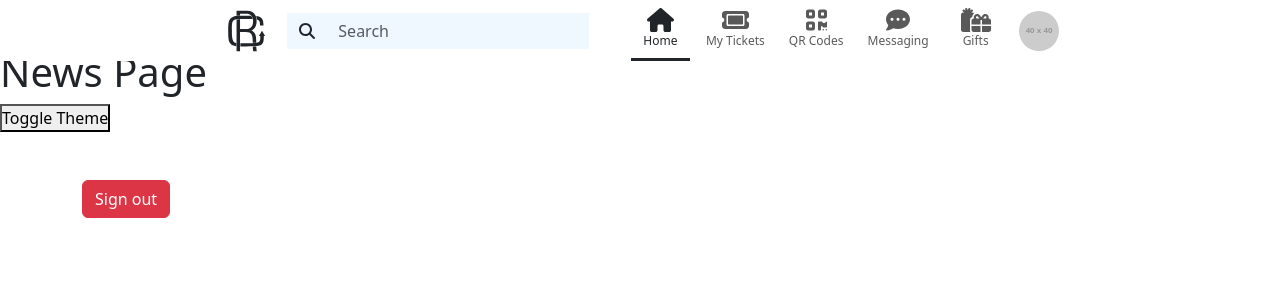
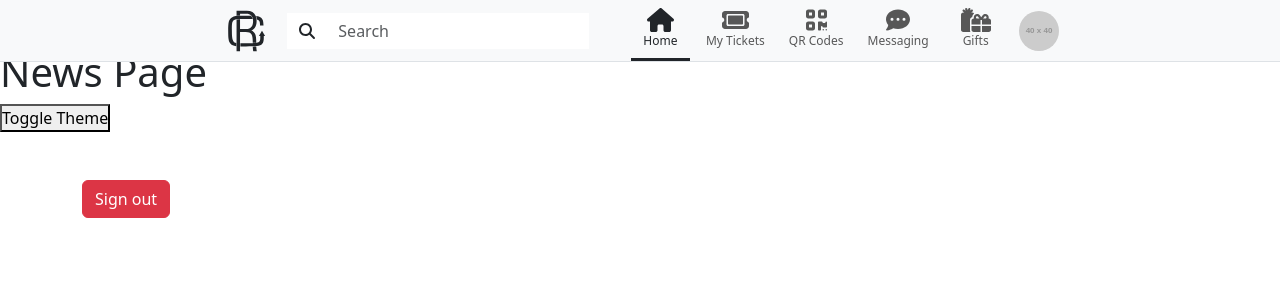
Before and after one commit to mjza/mra-web-app, a React (Create React App) app: page /feed in a window 1280 px wide. Shown: the top 300 px of the page. Built offline with nearby package versions, Linux system fonts and the light colour scheme; sample sign-in values are in the browser's storage.

Commit message:
Fix the search button bg color on dark theme

```diff
--- a/src/components/layout/public/FooterNavbar.js
+++ b/src/components/layout/public/FooterNavbar.js
@@ -23,7 +23,7 @@ const FooterNavbar = () => {
     const bgColor = theme === 'light' ? 'white' : '';
 
     return (
-        <Navbar bg={bgColor} fixed="bottom" className={`d-block d-md-none py-0 ${navbarClass}`}>
+        <Navbar bg={bgColor} fixed="bottom" className={`d-block d-md-none py-0 border-top ${navbarClass}`}>
             <Nav className="d-flex justify-content-around mw-100 text-center">
                 {[
                     { href: "/news", icon: faNewspaper, text: "News" },
--- a/src/components/layout/users/FooterNavbar.js
+++ b/src/components/layout/users/FooterNavbar.js
@@ -20,10 +20,9 @@ const FooterNavbar = () => {
     const activeLinkClass = `border-top border-3 ${theme === 'light' ? 'border-dark text-dark' : 'border-light text-light'}`;
     const inactiveLinkClass = `border-top border-3 ${theme === 'dark' ? 'border-dark' : 'border-light'}`;
     const navbarClass = theme === 'dark' ? 'navbar-dark bg-dark' : 'navbar-light bg-light';
-    const bgColor = theme === 'light' ? 'white' : '';
 
     return (
-        <Navbar bg={bgColor} fixed="bottom" className={`d-block d-md-none py-0 ${navbarClass}`}>
+        <Navbar fixed="bottom" className={`d-block d-md-none py-0 border-top  ${navbarClass}`}>
             <Nav className="d-flex justify-content-around w-100 text-center">
                 {[
                     { href: "/feed", icon: faHome, text: "Home" },
--- a/src/components/layout/users/HeaderNavbar.js
+++ b/src/components/layout/users/HeaderNavbar.js
@@ -30,11 +30,10 @@ const HeaderNavbar = () => {
   const activeLinkClass = `border-bottom border-3 ${theme === 'light' ? 'border-dark text-dark' : 'border-light text-light'}`;
   const navbarClass = theme === 'dark' ? 'navbar-dark bg-dark' : 'navbar-light bg-light';
   const iconColor = theme === 'dark' ? '#F8F9FA' : '#212529';
-  const bgColor = theme === 'light' ? 'white' : '';
 
   return (
     <>
-      <Navbar bg={bgColor} fixed="top" className={`global-nav py-0 ${navbarClass}`}>
+      <Navbar fixed="top" className={`global-nav py-0 border-bottom ${navbarClass}`}>
         <Container fluid>
           <Row className="w-100 p-0 m-0">
             <Col xs={0} sm={1} md={1} lg={2} xl={2} xxl={3}></Col>
--- a/src/components/layout/users/scss/Navbar.scss
+++ b/src/components/layout/users/scss/Navbar.scss
@@ -5,25 +5,36 @@
 @import "bootstrap/scss/bootstrap";
 
 .search-input-group {
-  background-color: aliceblue;
-
-  // Scoped modifications when the input group is focused
-  &.input-group-focused {
-    background-color: $white;
-    border: 2px solid #80bdff;
-    outline: none;
-    box-shadow: 0 0 0 0.1rem rgba(0, 123, 255, 0.25);
-  }
-
-  // Styles for form-control and input-group-text within the search input group
+  // Default styles that are not dependent on the theme
   .form-control,
   .input-group-text {
     border: none;
     background-color: transparent;
   }
 
-  // Additional focus styles for form-control
   .form-control:focus {
+    background-color: transparent;
     box-shadow: none;
   }
+
+  // Conditional theme styling
+  html[data-bs-theme='light'] & {
+    background-color: #fff;
+
+    &.input-group-focused {
+      border: 2px solid #80bdff;
+      outline: none;
+      box-shadow: 0 0 0 0.1rem rgba(0, 123, 255, 0.25);
+    }
+  }
+
+  html[data-bs-theme='dark'] & {
+    background-color: #333;
+
+    &.input-group-focused {
+      border: 2px solid #505050;
+      outline: none;
+      box-shadow: 0 0 0 0.1rem rgba(255, 255, 255, 0.25);  // Lighter shadow for better visibility in dark mode
+    }
+  }
 }
--- a/src/contexts/ThemeContext.js
+++ b/src/contexts/ThemeContext.js
@@ -13,7 +13,6 @@ export function ThemeProvider({ children }) {
   useEffect(() => {
     // Update the body class and local storage whenever the theme changes
     document.documentElement.setAttribute('data-bs-theme', theme);
-    document.body.className = theme;
     localStorage.setItem('theme', theme);
   }, [theme]);
 
--- a/src/css/index.scss
+++ b/src/css/index.scss
@@ -1,11 +1,10 @@
-
-
 *,
 *::before,
 *::after {
   margin: 0;
   padding: 0;
   box-sizing: border-box;
+  user-select: none;
 }
 
 html,
@@ -18,25 +17,45 @@ body {
 body {
   min-height: 100vh;
   flex: 1;
-}
 
   /* Light theme styles */
-body.light {
+  html[data-bs-theme='light'] & {
     background-color: #fff;
     color: #212529;
+
     .feature-box {
       background-color: aliceblue;
     }
   }
 
   /* Dark theme styles */
-body.dark {
+  html[data-bs-theme='dark'] & {
     background-color: #000;
     color: #f8f9fa;
+
     .feature-box {
       background-color: #201f1f;
     }
   }
+}
+
+
+
+/* Disable focus for all elements */
+*:focus {
+  outline: none !important;
+}
+
+/* Only allow focus on interactive elements */
+button:focus,
+a[href]:focus,
+input:focus,
+select:focus,
+textarea:focus {
+  outline: auto;
+  /* Or specify a custom outline style */
+}
+
 
 // Define breakpoints
 $breakpoints: (
@@ -85,8 +104,11 @@ $display-line-height: 1.2;
 // Responsive font size mixins
 @mixin responsive-font-sizes($breakpoint) {
   @each $index, $size in $font-sizes {
-    .fs-#{$breakpoint}-#{$index} { font-size: $size; }
+    .fs-#{$breakpoint}-#{$index} {
+      font-size: $size;
     }
+  }
+
   @each $index, $size in $display-sizes {
     .display-#{$breakpoint}-#{$index} {
       font-size: $size;
@@ -101,8 +123,13 @@ $display-line-height: 1.2;
   @each $break, $size in $breakpoints {
     @media (min-width: $size) {
       @for $i from 0 through 100 {
-        .w-#{$break}-#{$i} { width: #{$i + 0%} !important; }
-        .h-#{$break}-#{$i} { height: #{$i + 0%} !important; }
+        .w-#{$break}-#{$i} {
+          width: #{$i + 0%} !important;
+        }
+
+        .h-#{$break}-#{$i} {
+          height: #{$i + 0%} !important;
+        }
       }
     }
   }
@@ -121,16 +148,53 @@ $display-line-height: 1.2;
 @mixin responsive-spacing-xxxl {
   @media (min-width: map-get($breakpoints, xxxl)) {
     @each $num, $value in $spaces {
-      .p-xxxl-#{$num} { padding: $value !important; }
-      .m-xxxl-#{$num} { margin: $value !important; }
-      .px-xxxl-#{$num}, .pe-xxxl-#{$num}, .ps-xxxl-#{$num} { padding-left: $value !important; padding-right: $value !important; }
-      .py-xxxl-#{$num} { padding-top: $value; padding-bottom: $value !important; }
-      .pt-xxxl-#{$num} { padding-top: $value !important; }
-      .pb-xxxl-#{$num} { padding-bottom: $value !important; }
-      .mx-xxxl-#{$num}, .me-xxxl-#{$num}, .ms-xxxl-#{$num} { margin-left: $value !important; margin-right: $value !important; }
-      .my-xxxl-#{$num} { margin-top: $value; margin-bottom: $value !important; }
-      .mt-xxxl-#{$num} { margin-top: $value !important; }
-      .mb-xxxl-#{$num} { margin-bottom: $value !important; }
+      .p-xxxl-#{$num} {
+        padding: $value !important;
+      }
+
+      .m-xxxl-#{$num} {
+        margin: $value !important;
+      }
+
+      .px-xxxl-#{$num},
+      .pe-xxxl-#{$num},
+      .ps-xxxl-#{$num} {
+        padding-left: $value !important;
+        padding-right: $value !important;
+      }
+
+      .py-xxxl-#{$num} {
+        padding-top: $value;
+        padding-bottom: $value !important;
+      }
+
+      .pt-xxxl-#{$num} {
+        padding-top: $value !important;
+      }
+
+      .pb-xxxl-#{$num} {
+        padding-bottom: $value !important;
+      }
+
+      .mx-xxxl-#{$num},
+      .me-xxxl-#{$num},
+      .ms-xxxl-#{$num} {
+        margin-left: $value !important;
+        margin-right: $value !important;
+      }
+
+      .my-xxxl-#{$num} {
+        margin-top: $value;
+        margin-bottom: $value !important;
+      }
+
+      .mt-xxxl-#{$num} {
+        margin-top: $value !important;
+      }
+
+      .mb-xxxl-#{$num} {
+        margin-bottom: $value !important;
+      }
     }
   }
 }
```
Lines whose indentation alone changed are shown as unchanged.
